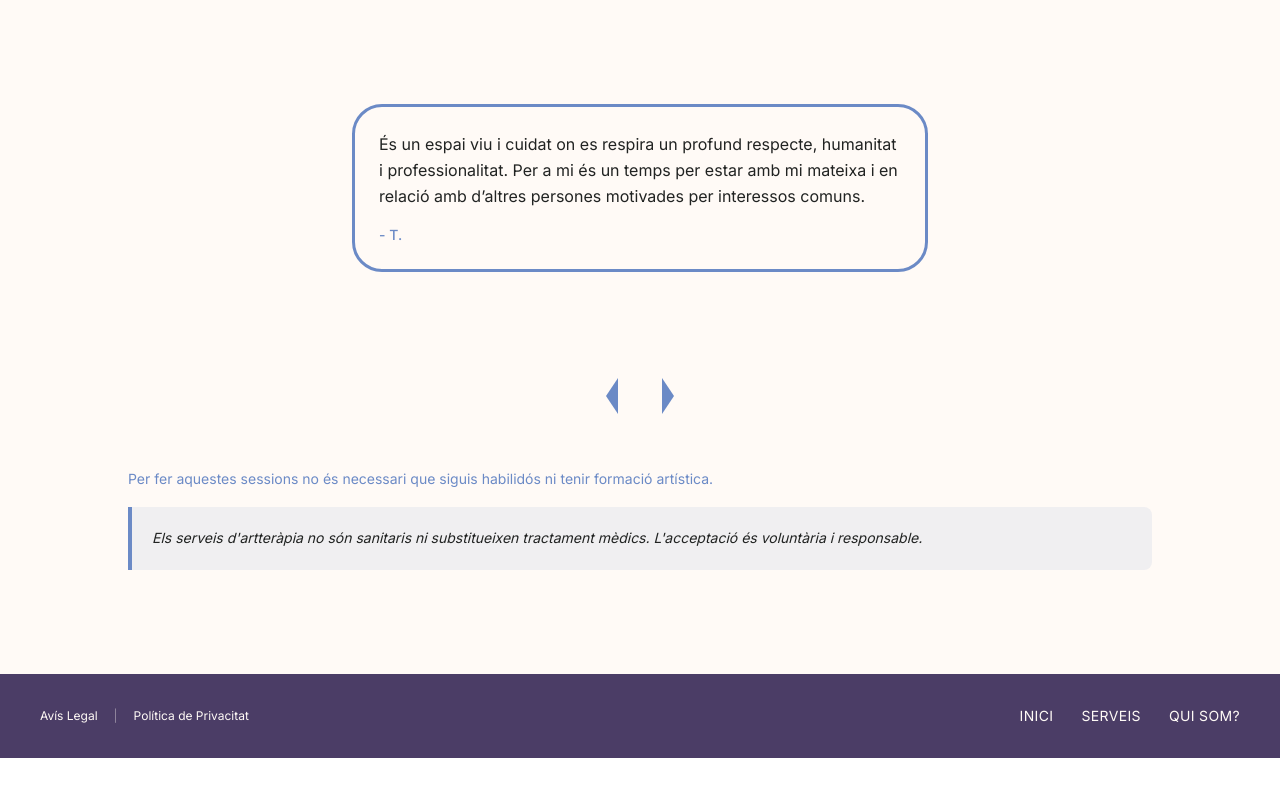
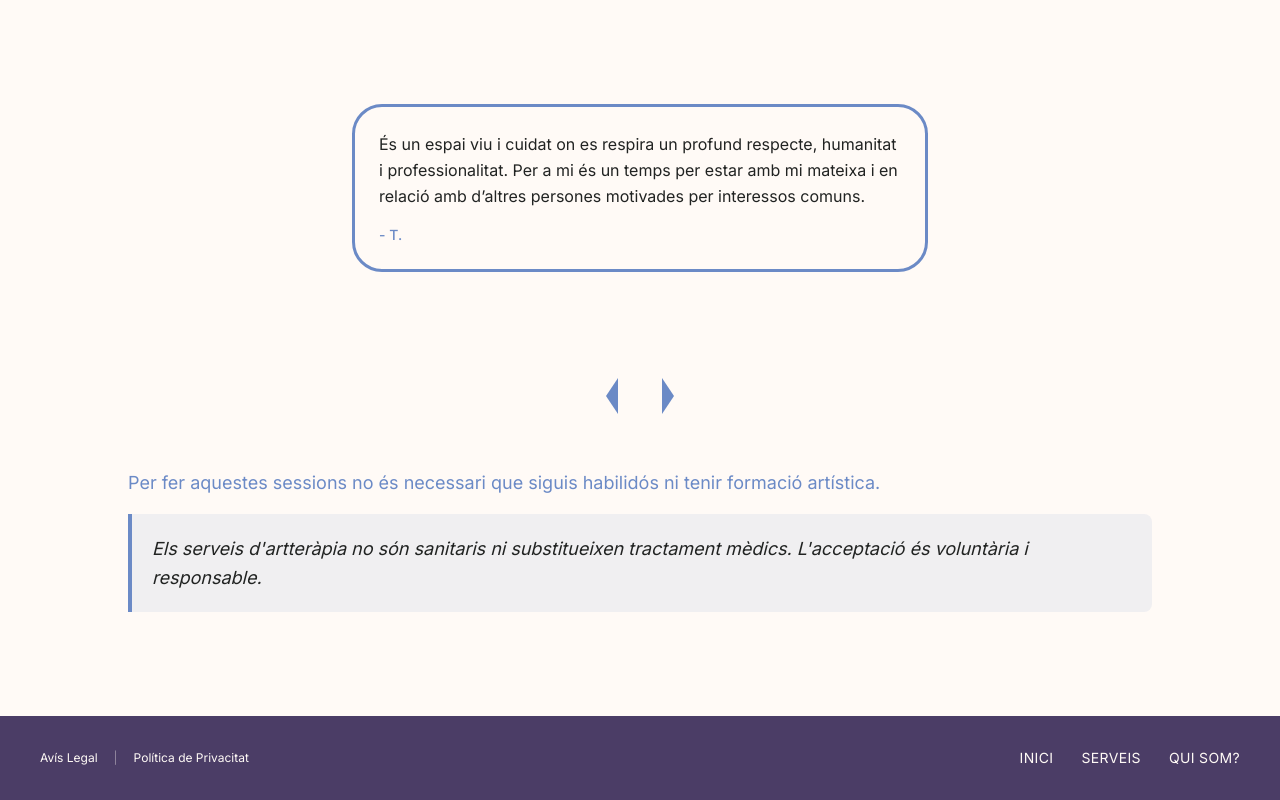
Before and after one commit to m-s-torne/taller-dels-sentits, a Next.js app: page /artperdins in a window 1280 px wide. Shown: the part 2154-2954 px from the top of the page. Before the commit the page ends 2912 px from the top, so only its background shows below. Built offline with nearby package versions, Linux system fonts and the light colour scheme.

Commit message:
fix: unify text styles for disclaimer section

```diff
--- a/app/(serveis)/components/DisclaimerSection.tsx
+++ b/app/(serveis)/components/DisclaimerSection.tsx
@@ -10,9 +10,9 @@ export const DisclaimerSection = ({ disclaimer }: DisclaimerSectionProps) => {
     const [firstSentence, ...restSentences] = disclaimer;
 
     return (
-        <FadeInView as="section" className="mb-16">
+        <FadeInView as="section" className="mb-16 text-sm sm:text-lg leading-relaxed">
             {/* Primera frase fuera del container */}
-            <p className="text-shakespeare! text-xs sm:text-sm leading-relaxed mb-4">
+            <p className="text-shakespeare! mb-4">
                 {firstSentence.trim()}
             </p>
 
@@ -20,7 +20,7 @@ export const DisclaimerSection = ({ disclaimer }: DisclaimerSectionProps) => {
             {restSentences.length > 0 && (
                 <div className="bg-shakespeare/10 border-l-4 border-shakespeare p-5 rounded-r-lg">
                     {restSentences.map((sentence, index) => (
-                        <p key={index} className="text-gray-700 text-xs sm:text-sm leading-relaxed italic">
+                        <p key={index} className="text-gray-700 italic">
                             {sentence.trim()}
                         </p>
                     ))}
```
